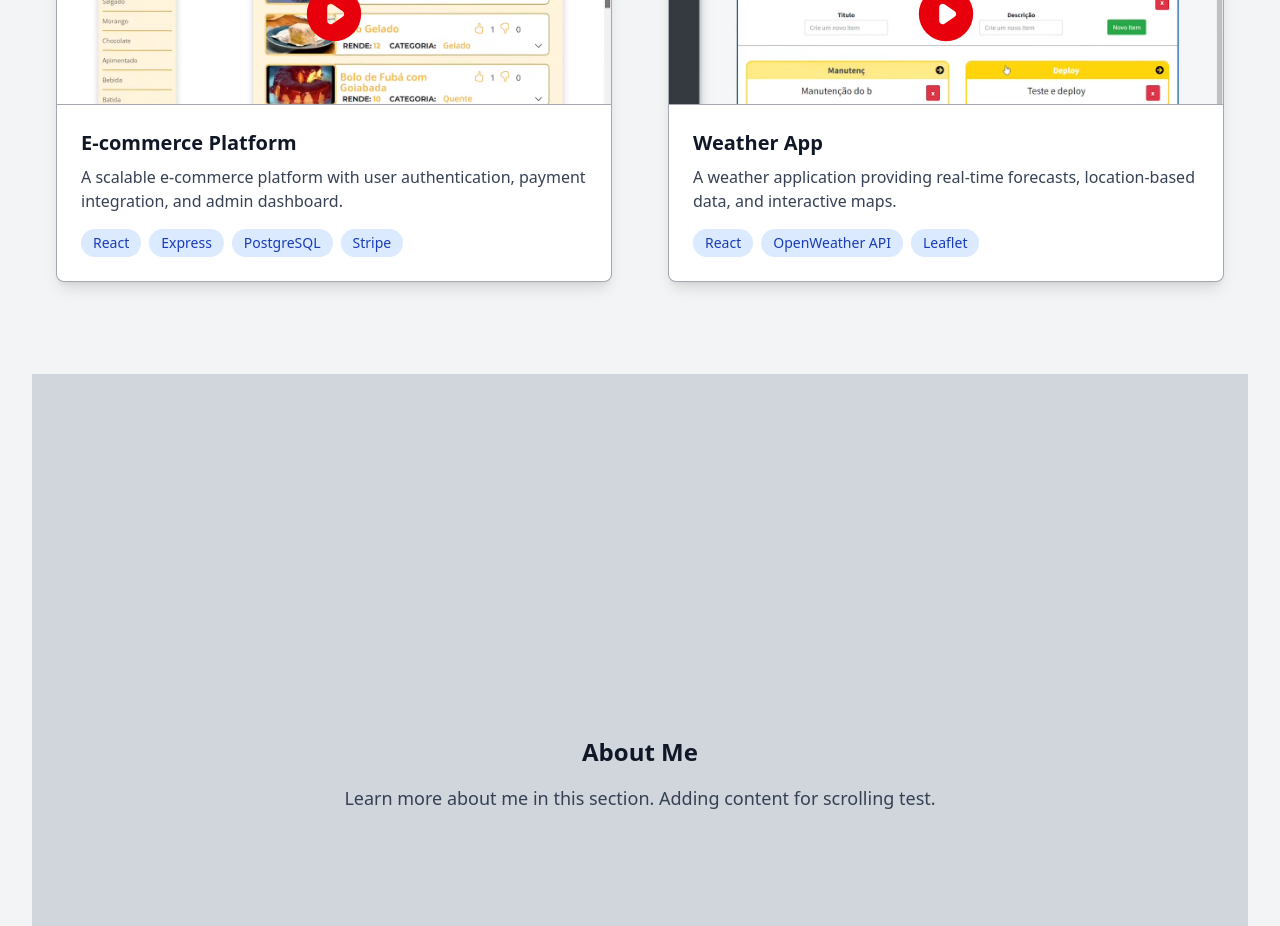
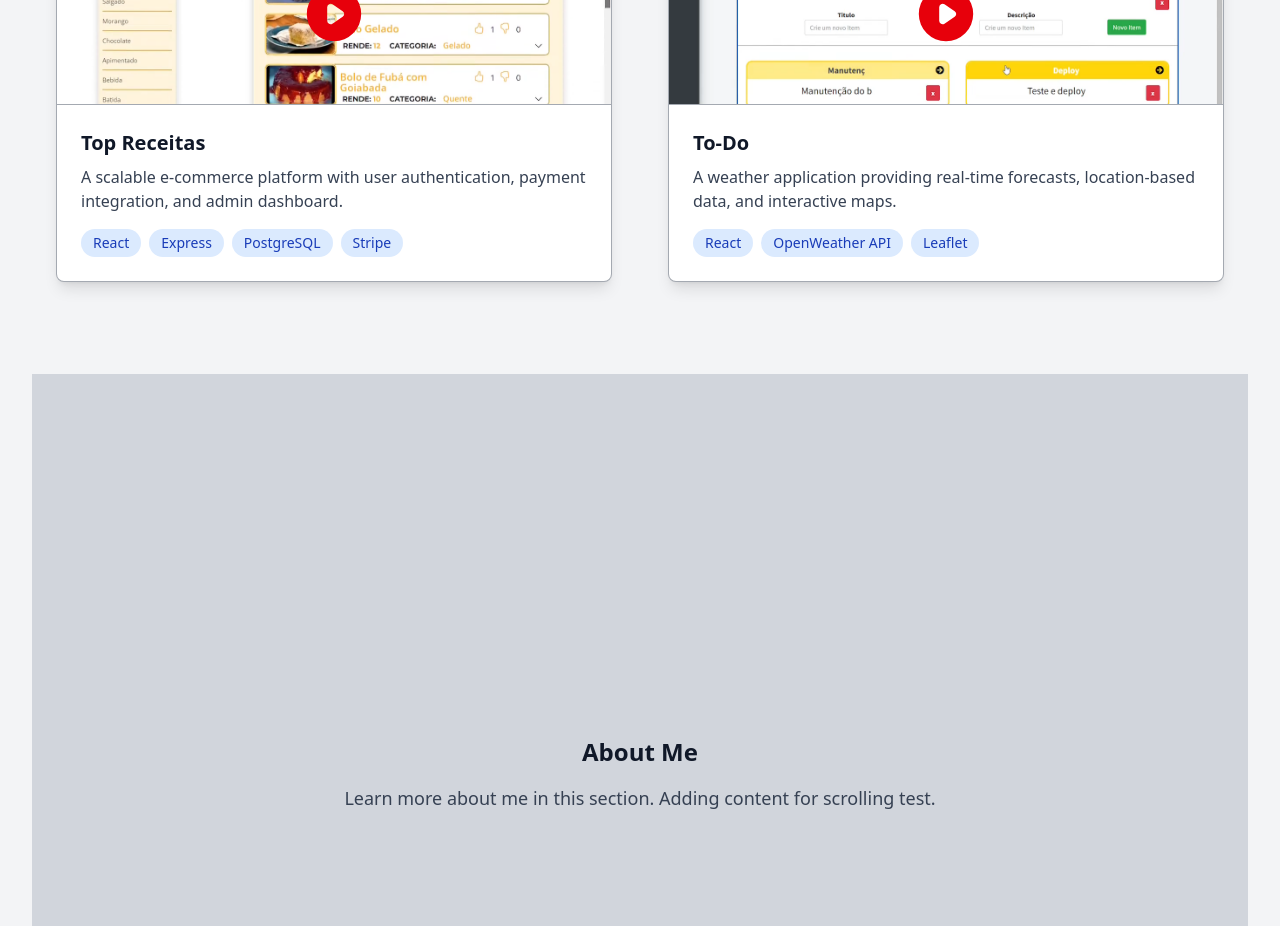
Before and after one commit to vinicius20m/vinicius20m.github.io, a React (Vite) app: page / in a window 1280 px wide. Shown: the part 1800-2726 px from the top of the page. Built offline with nearby package versions, Linux system fonts and the light colour scheme.

Commit message:
wip: correct text for description and stacks on projects, but needs to do in english either

```diff
--- a/src/i18n/en.js
+++ b/src/i18n/en.js
@@ -26,24 +26,24 @@ const en = {
       title: "Clone Trello",
       description: "A full-featured Trello clone built with modern web technologies, featuring drag-and-drop functionality, real-time collaboration, and responsive design.",
       techStack: ["React", "Node.js", "MongoDB", "Socket.io"],
-      github: "https://github.com/vinicius20m/clone-trello",
+      github: "https://github.com/vinicius20m/CloneTrello",
       thumbnail: trelloThumb,
       youtube: "https://www.youtube.com/embed/ligqidJ1esg"
     },
     secondary: [
       {
-        title: "E-commerce Platform",
+        title: "Top Receitas",
         description: "A scalable e-commerce platform with user authentication, payment integration, and admin dashboard.",
         techStack: ["React", "Express", "PostgreSQL", "Stripe"],
-        github: "https://github.com/vinicius20m/ecommerce-platform",
+        github: "https://github.com/vinicius20m/tReceitas",
         thumbnail: receiptsThumb,
         youtube: "https://www.youtube.com/embed/MGvogzSHiF8"
       },
       {
-        title: "Weather App",
+        title: "To-Do",
         description: "A weather application providing real-time forecasts, location-based data, and interactive maps.",
         techStack: ["React", "OpenWeather API", "Leaflet"],
-        github: "https://github.com/vinicius20m/weather-app",
+        github: "https://github.com/vinicius20m/ApiToDo-Beta",
         thumbnail: toDoThumb,
         youtube: "https://www.youtube.com/embed/tULBFdK0fAU"
       }
--- a/src/i18n/pt.js
+++ b/src/i18n/pt.js
@@ -25,25 +25,25 @@ const pt = {
     hero: {
       title: "Clone Trello",
       description: "Um clone completo do Trello construído com tecnologias web modernas, apresentando funcionalidade de arrastar e soltar, colaboração em tempo real e design responsivo.",
-      techStack: ["React", "Node.js", "MongoDB", "Socket.io"],
-      github: "https://github.com/vinicius20m/clone-trello",
+      techStack: ["Laravel", "Axios", "Vue.Js", "Inertia", "Vuetify", "LoginSocial"],
+      github: "https://github.com/vinicius20m/CloneTrello",
       thumbnail: trelloThumb,
       youtube: "https://www.youtube.com/embed/ligqidJ1esg"
     },
     secondary: [
       {
-        title: "Receitas",
-        description: "Uma plataforma de e-commerce escalável com autenticação de usuário, integração de pagamentos e painel de administração.",
-        techStack: ["React", "Express", "PostgreSQL", "Stripe"],
-        github: "https://github.com/vinicius20m/ecommerce-platform",
+        title: "Top Receitas",
+        description: "Uma plataforma de receitas, com suporte para comentários, seguidores, receitas favoritas, like/dislike e receitas privadas.",
+        techStack: ["Laravel", "PHP", "MySQL", "Bootstrap"],
+        github: "https://github.com/vinicius20m/tReceitas",
         thumbnail: receiptsThumb,
         youtube: "https://www.youtube.com/embed/MGvogzSHiF8"
       },
       {
-        title: "ToDo",
-        description: "Um aplicativo de clima que fornece previsões em tempo real, dados baseados em localização e mapas interativos.",
-        techStack: ["React", "OpenWeather API", "Leaflet"],
-        github: "https://github.com/vinicius20m/weather-app",
+        title: "To-Do",
+        description: "Aplicação de Lista de Afazeres, podendo vincular direntes tarefas com ambientes de trabalho, usando React e ASP-NET.",
+        techStack: ["ASP-NET", "C#", "React", "MS-SQL-Server", "Bootstrap"],
+        github: "https://github.com/vinicius20m/ApiToDo-Beta",
         thumbnail: toDoThumb,
         youtube: "https://www.youtube.com/embed/tULBFdK0fAU"
       }
```
